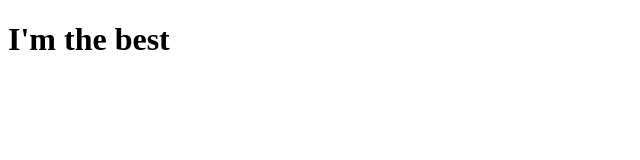
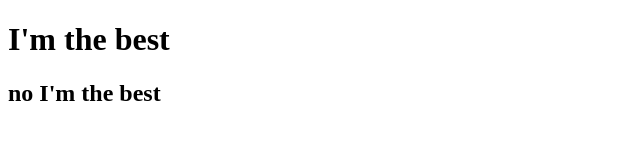
Before and after one commit to samer-allaham/AboutMe, a plain HTML site: page index.html in a window 1280 px wide. Shown: the whole page, without its empty margins (0-640 px from the left). Drawn offline with Linux system fonts and the light colour scheme.

Commit message:
adding new stuff to html

```diff
--- a/index.html
+++ b/index.html
@@ -1,12 +1,15 @@
 <!DOCTYPE html>
 <html lang="en">
   <head>
-    <meta charset="UTF-8" />
-    <meta name="viewport" content="width=device-width, initial-scale=1.0" />
-    <meta http-equiv="X-UA-Compatible" content="ie=edge" />
+
     <title>About Me</title>
   </head>
-  <body>
+  <body><header>
+
+  </header>
+
     <h1>I'm the best</h1>
+    <h2>no I'm the best</h2>
+
   </body>
 </html>
```
